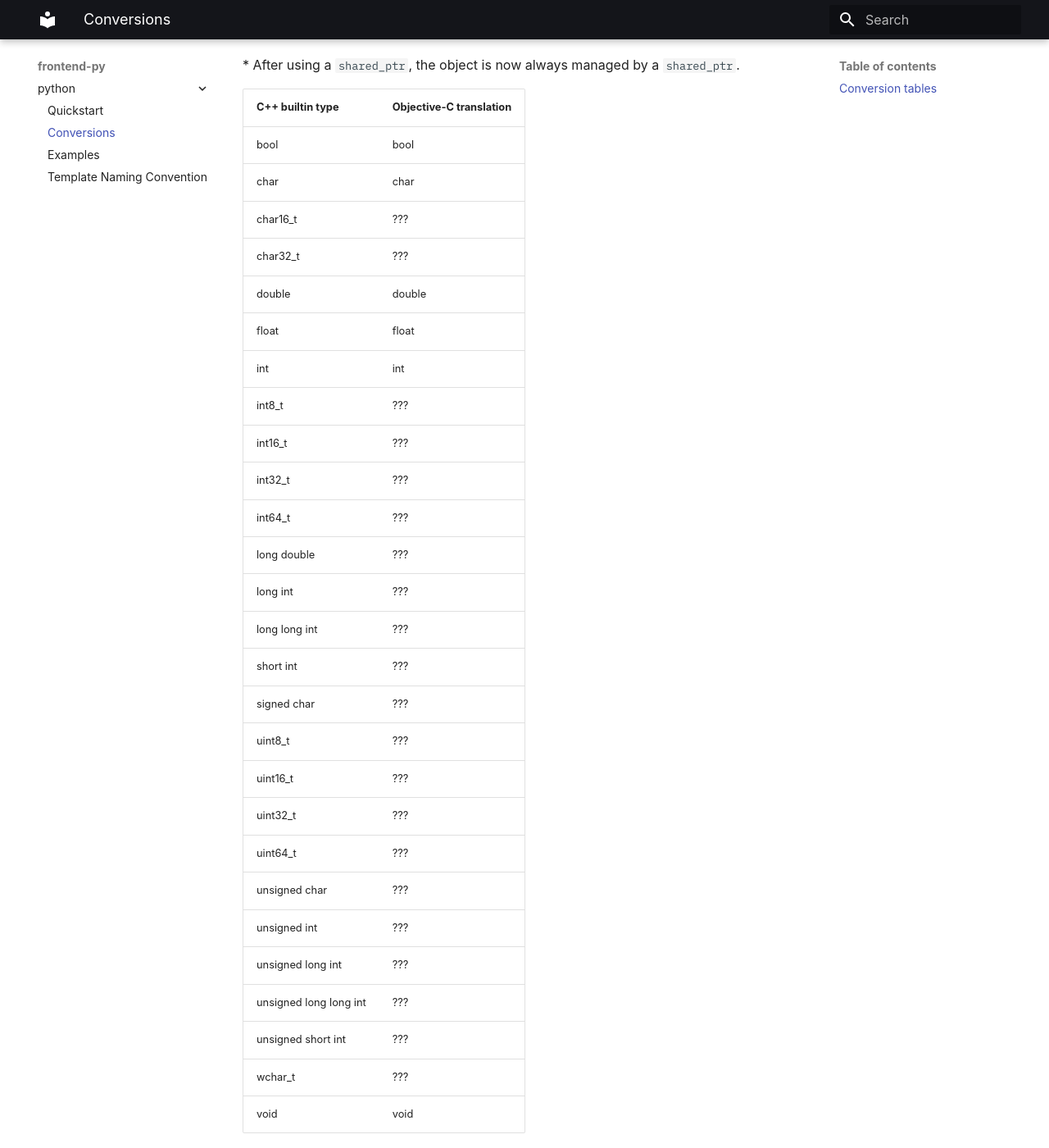
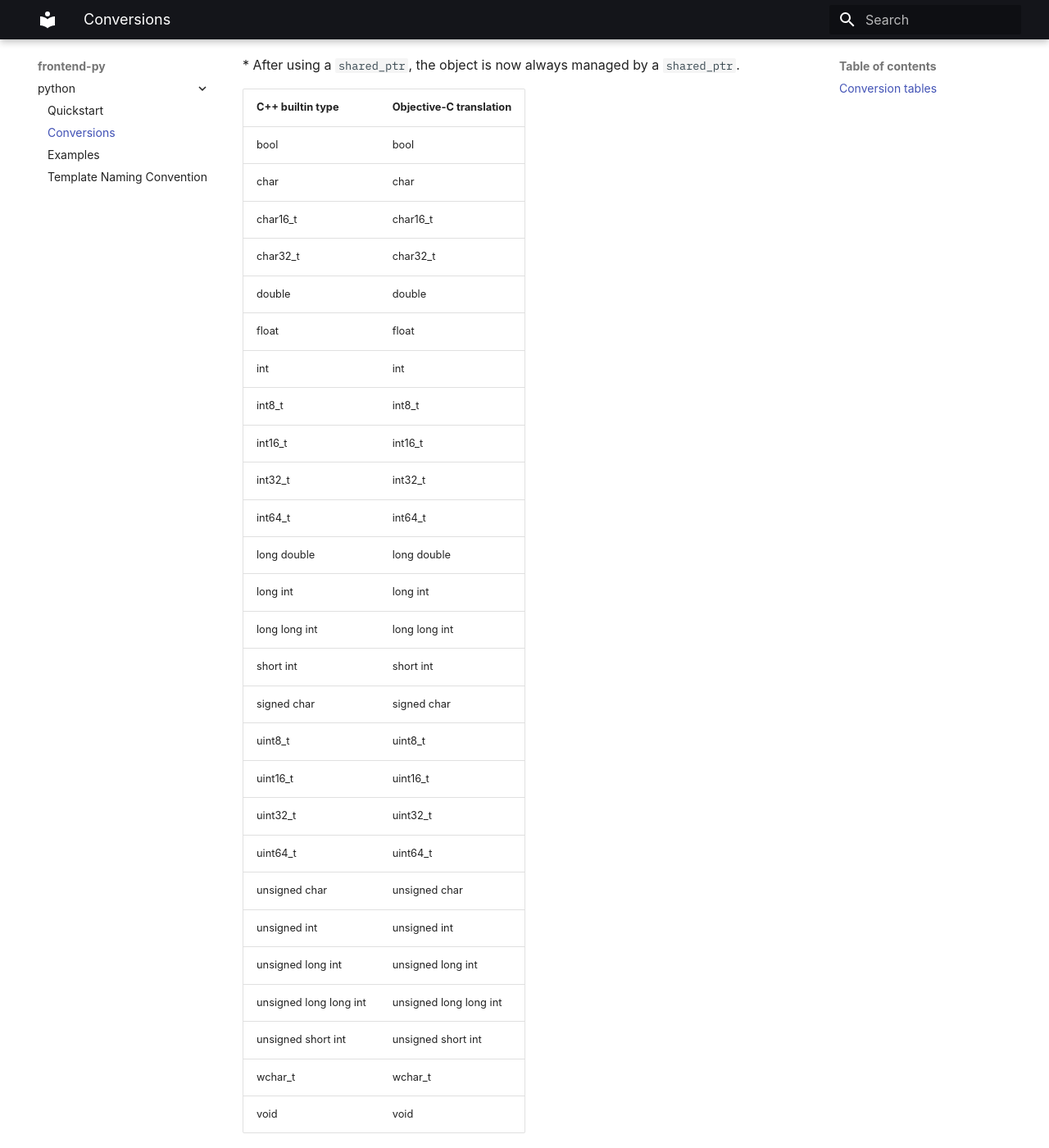
Before and after one commit to Tolc-Software/frontend.swift, an MkDocs documentation site: the page built from docs/public/conversions.md, in a window 1280 px wide and 1400 px high, scrolled down 4026 px. Shown: the whole window at 82% size. Built offline with MkDocs 1.6.1 and Material for MkDocs 9.7.7, drawn with Linux system fonts in a browser that asks for light colours; some web fonts are replaced.

```diff
--- a/docs/public/conversions.md
+++ b/docs/public/conversions.md
@@ -104,28 +104,28 @@ Your internal code can use anything from C++.
 |:-------------------------- |:------------------------ |
 | bool                       | bool                     |
 | char                       | char                     |
-| char16\_t                  | ???                      |
-| char32\_t                  | ???                      |
+| char16\_t                  | char16\_t                |
+| char32\_t                  | char32\_t                |
 | double                     | double                   |
 | float                      | float                    |
 | int                        | int                      |
-| int8\_t                    | ???                      |
-| int16\_t                   | ???                      |
-| int32\_t                   | ???                      |
-| int64\_t                   | ???                      |
-| long double                | ???                      |
-| long int                   | ???                      |
-| long long int              | ???                      |
-| short int                  | ???                      |
-| signed char                | ???                      |
-| uint8\_t                   | ???                      |
-| uint16\_t                  | ???                      |
-| uint32\_t                  | ???                      |
-| uint64\_t                  | ???                      |
-| unsigned char              | ???                      |
-| unsigned int               | ???                      |
-| unsigned long int          | ???                      |
-| unsigned long long int     | ???                      |
-| unsigned short int         | ???                      |
-| wchar\_t                   | ???                      |
+| int8\_t                    | int8\_t                  |
+| int16\_t                   | int16\_t                 |
+| int32\_t                   | int32\_t                 |
+| int64\_t                   | int64\_t                 |
+| long double                | long double              |
+| long int                   | long int                 |
+| long long int              | long long int            |
+| short int                  | short int                |
+| signed char                | signed char              |
+| uint8\_t                   | uint8\_t                 |
+| uint16\_t                  | uint16\_t                |
+| uint32\_t                  | uint32\_t                |
+| uint64\_t                  | uint64\_t                |
+| unsigned char              | unsigned char            |
+| unsigned int               | unsigned int             |
+| unsigned long int          | unsigned long int        |
+| unsigned long long int     | unsigned long long int   |
+| unsigned short int         | unsigned short int       |
+| wchar\_t                   | wchar\_t                 |
 | void                       | void                     |
```
Also changed, not shown: 3 other files.
